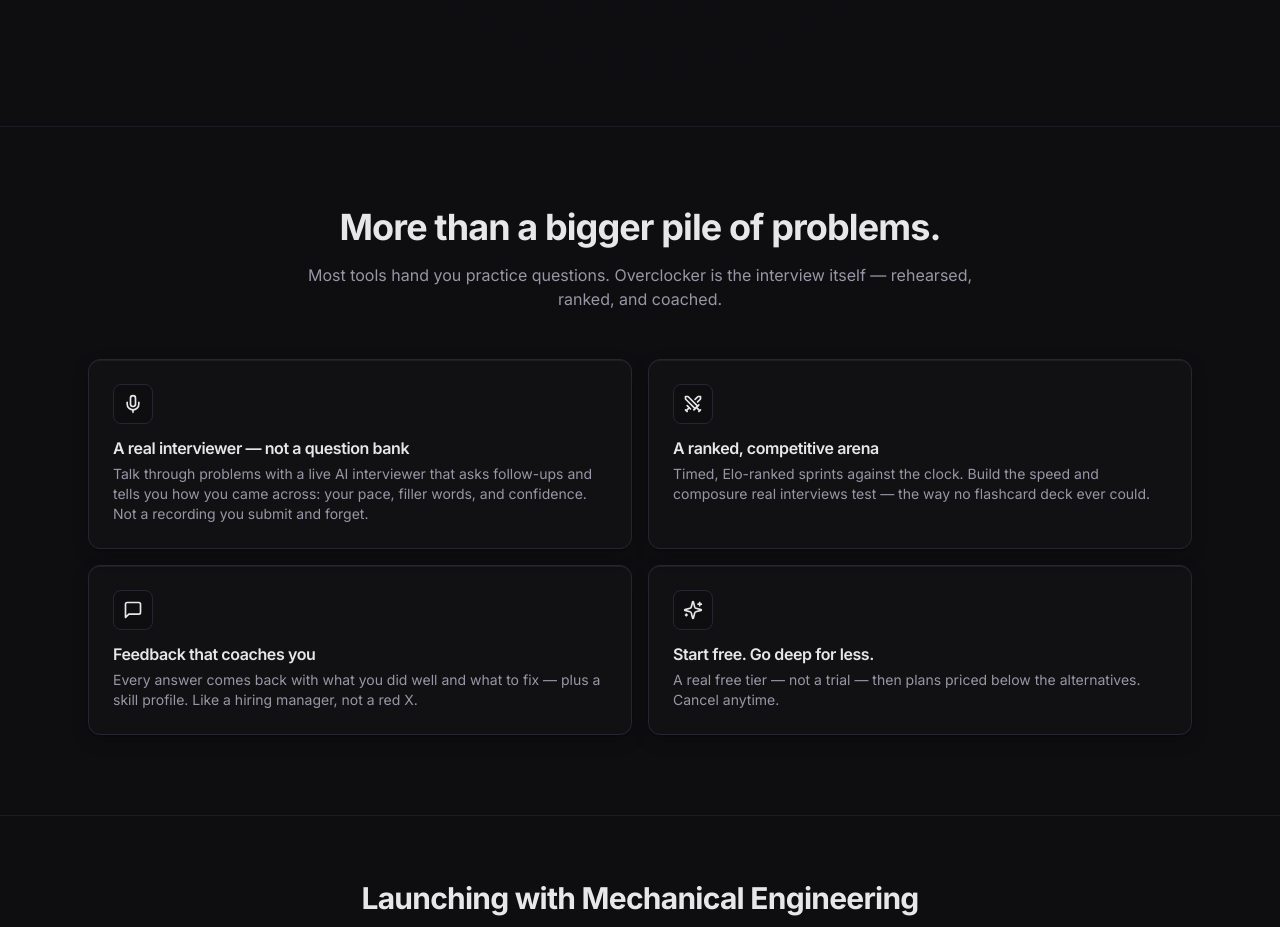
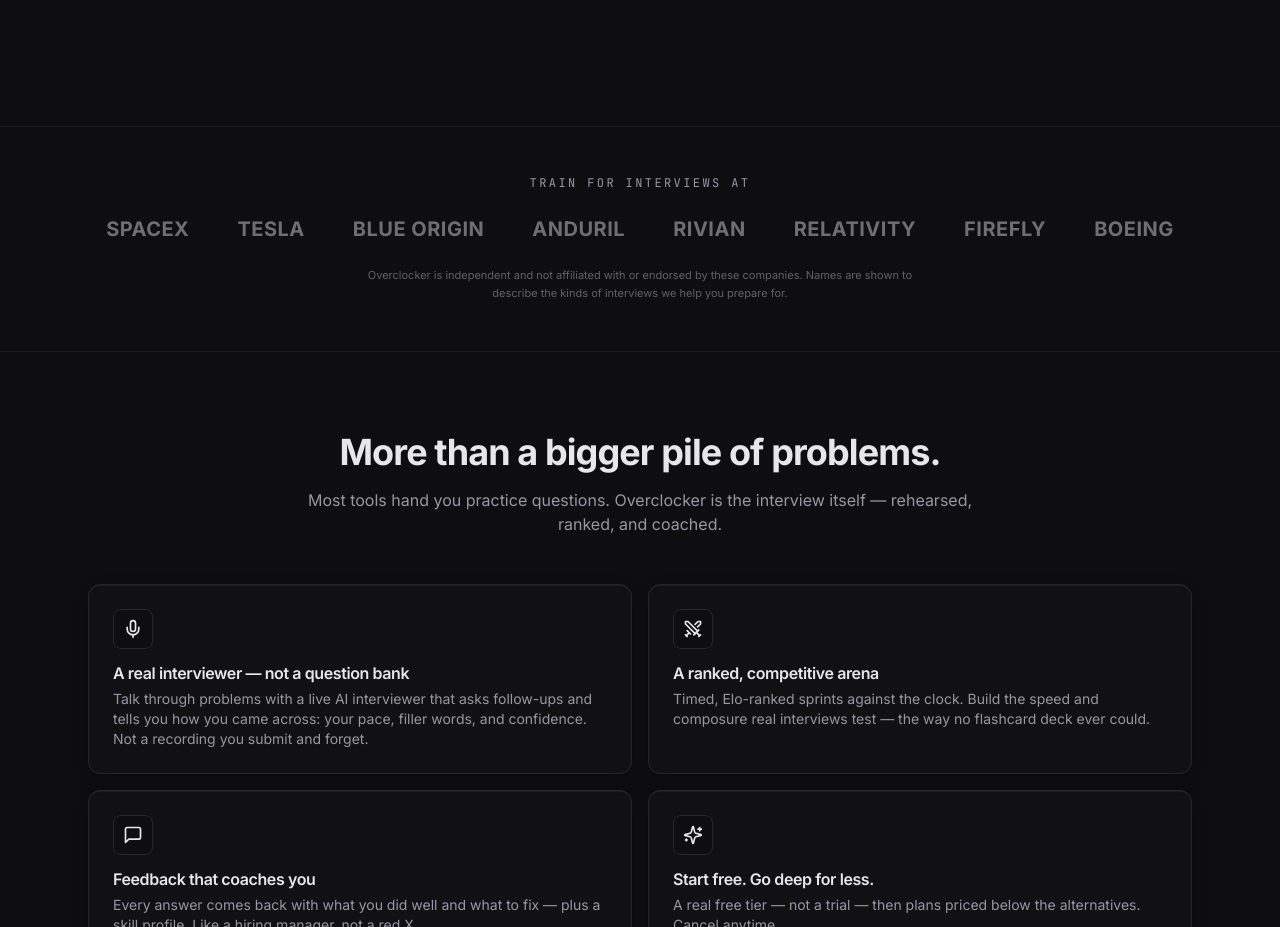
Before and after one commit to bryanafe1/stark-labs, a Next.js app: page / in a window 1280 px wide. Shown: the part 1164-2091 px from the top of the page. Built offline with nearby package versions, Linux system fonts and the light colour scheme; no server answers.

Commit message:
Add 'Train for interviews at' company band to landing (honest framing + not-affiliated disclaimer); no other changes

```diff
--- a/src/components/marketing/landing.tsx
+++ b/src/components/marketing/landing.tsx
@@ -14,6 +14,7 @@
 import { DISCIPLINE_LIST } from "@/lib/constants";
 import { LandingNav } from "@/components/marketing/landing-nav";
 import { ModeShowcase } from "@/components/marketing/mode-showcase";
+import { TrainFor } from "@/components/marketing/train-for";
 import { Reveal } from "@/components/marketing/reveal";
 import { SampleLesson } from "@/components/marketing/sample-lesson";
 import { Faq } from "@/components/marketing/faq";
@@ -106,6 +107,9 @@
           <ModeShowcase />
         </div>
       </section>
+
+      {/* Train for interviews at [companies] ----------------------------- */}
+      <TrainFor />
 
       {/* Core benefits --------------------------------------------------- */}
       <section id="features" className="border-b border-border/60">
--- /dev/null
+++ b/src/components/marketing/train-for.tsx
@@ -0,0 +1,42 @@
+// "Train for interviews at [companies]" — an honest credibility band: it states
+// who we help you prepare for (true), not who our users got hired at (would be
+// false). Text-based logo wall; no trademarked assets, plus a disclaimer.
+
+const COMPANIES = [
+  "SpaceX",
+  "Tesla",
+  "Blue Origin",
+  "Anduril",
+  "Rivian",
+  "Relativity",
+  "Firefly",
+  "Boeing",
+];
+
+export function TrainFor() {
+  return (
+    <section className="border-b border-border/60">
+      <div className="mx-auto w-full max-w-6xl px-4 py-12 sm:px-6">
+        <p className="text-center font-mono text-xs uppercase tracking-[0.2em] text-muted-foreground">
+          Train for interviews at
+        </p>
+
+        <div className="mt-6 flex flex-wrap items-center justify-center gap-x-8 gap-y-4 sm:gap-x-12">
+          {COMPANIES.map((c) => (
+            <span
+              key={c}
+              className="text-lg font-bold uppercase tracking-wide text-foreground/45 transition-colors hover:text-foreground/80 sm:text-xl"
+            >
+              {c}
+            </span>
+          ))}
+        </div>
+
+        <p className="mx-auto mt-6 max-w-xl text-center text-[11px] leading-relaxed text-muted-foreground/60">
+          Overclocker is independent and not affiliated with or endorsed by these companies. Names are
+          shown to describe the kinds of interviews we help you prepare for.
+        </p>
+      </div>
+    </section>
+  );
+}
```
